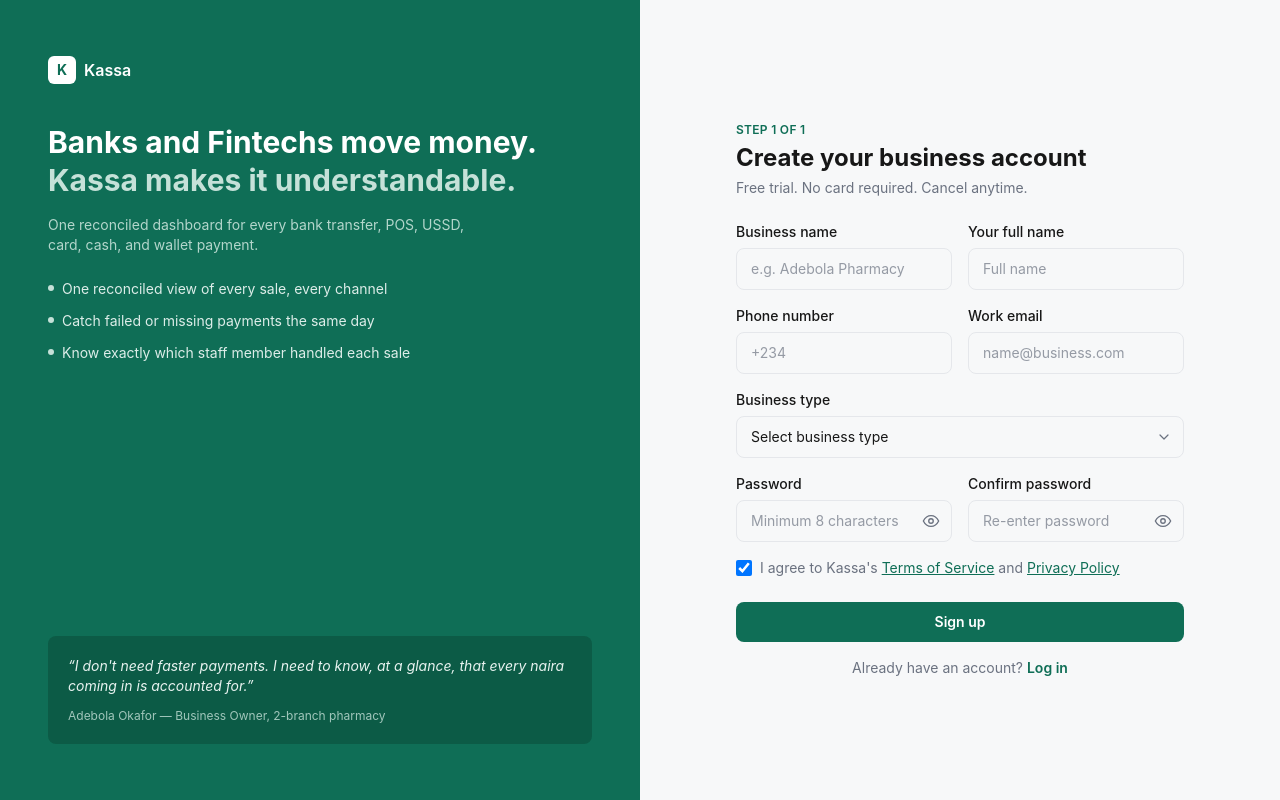
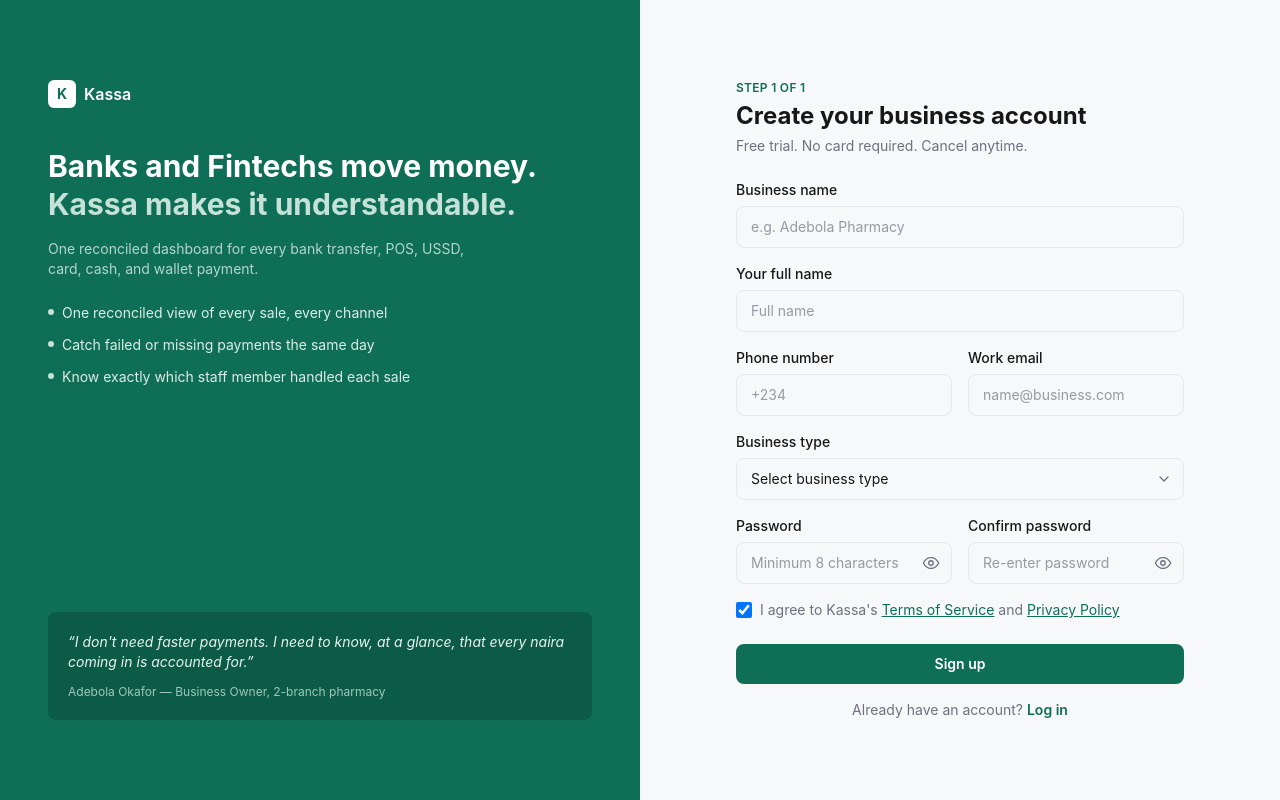
Before and after one commit to mr-uche/KASSA, a Next.js app: page / in a window 1280 px wide. Built offline with nearby package versions, Linux system fonts and the light colour scheme.

Commit message:
second signin change

```diff
--- a/src/app/(auth)/sign-up/page.tsx
+++ b/src/app/(auth)/sign-up/page.tsx
@@ -54,28 +54,29 @@
         onSubmit={handleSubmit}
         className="mt-6 flex flex-col gap-4"
       >
-        <div className="grid grid-cols-2 gap-4">
+
         <TextField
           label="Business name"
           name="businessName"
           placeholder="e.g. Adebola Pharmacy"
         />
-
         <TextField
             label="Your full name"
             name="fullName"
             placeholder="Full name"
           />
-        </div>
+
+
 
         <div className="grid grid-cols-2 gap-4">
+
+
           <TextField
             label="Phone number"
             name="phone"
             type="tel"
             placeholder="+234"
           />
-
           <TextField
           label="Work email"
           name="email"
@@ -83,6 +84,8 @@
           placeholder="name@business.com"
         />
         </div>
+
+
 
         <SelectField
           label="Business type"
@@ -115,6 +118,8 @@
           trailingIcon={<EyeIcon />}
         />
         </div>
+
+
 
         <label className="flex items-start gap-2 text-sm text-text-secondary">
           <input
@@ -149,6 +154,8 @@
           Sign up
         </Button>
 
+
+
         <p className="text-center text-sm text-text-secondary">
           Already have an account?{" "}
           <Link
--- a/src/app/page.tsx
+++ b/src/app/page.tsx
@@ -54,28 +54,29 @@
         onSubmit={handleSubmit}
         className="mt-6 flex flex-col gap-4"
       >
-        <div className="grid grid-cols-2 gap-4">
+
         <TextField
           label="Business name"
           name="businessName"
           placeholder="e.g. Adebola Pharmacy"
         />
-
         <TextField
             label="Your full name"
             name="fullName"
             placeholder="Full name"
           />
-        </div>
+
+
 
         <div className="grid grid-cols-2 gap-4">
+
+
           <TextField
             label="Phone number"
             name="phone"
             type="tel"
             placeholder="+234"
           />
-
           <TextField
           label="Work email"
           name="email"
@@ -83,6 +84,8 @@
           placeholder="name@business.com"
         />
         </div>
+
+
 
         <SelectField
           label="Business type"
@@ -115,6 +118,8 @@
           trailingIcon={<EyeIcon />}
         />
         </div>
+
+
 
         <label className="flex items-start gap-2 text-sm text-text-secondary">
           <input
@@ -149,6 +154,8 @@
           Sign up
         </Button>
 
+
+
         <p className="text-center text-sm text-text-secondary">
           Already have an account?{" "}
           <Link
--- a/src/components/auth/AuthSplitLayout.tsx
+++ b/src/components/auth/AuthSplitLayout.tsx
@@ -9,7 +9,7 @@
   return (
     <div className="min-h-screen w-full lg:grid lg:grid-cols-2">
       {/* Marketing panel */}
-      <div className="hidden lg:flex lg:flex-col lg:justify-between bg-brand-500 px-12 py-14 text-white">
+      <div className="hidden lg:flex lg:flex-col lg:justify-between bg-brand-500 px-12 py-20 text-white">
         <div>
           <Link href="/" className="inline-flex items-center gap-2">
             <span className="flex h-7 w-7 items-center justify-center rounded-md bg-white text-sm font-bold text-brand-500">
```
Lines whose indentation alone changed are shown as unchanged.
